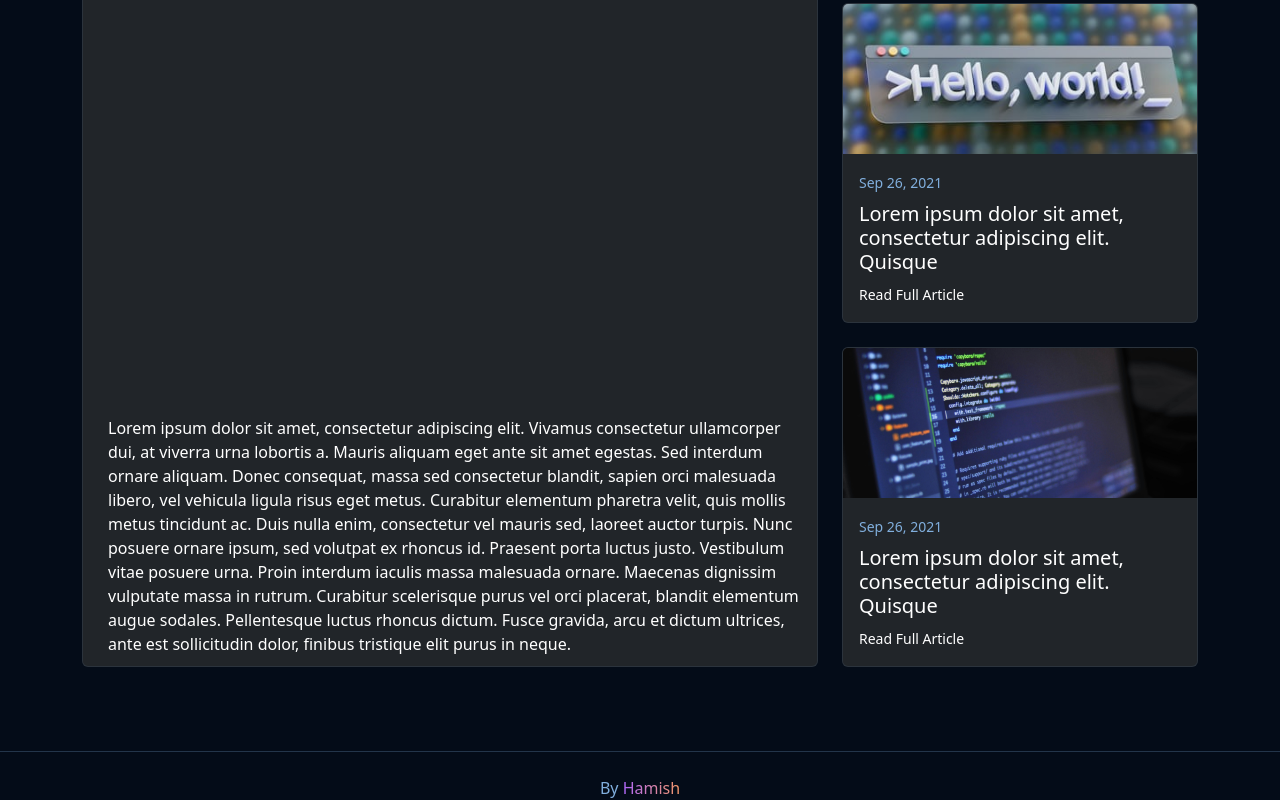
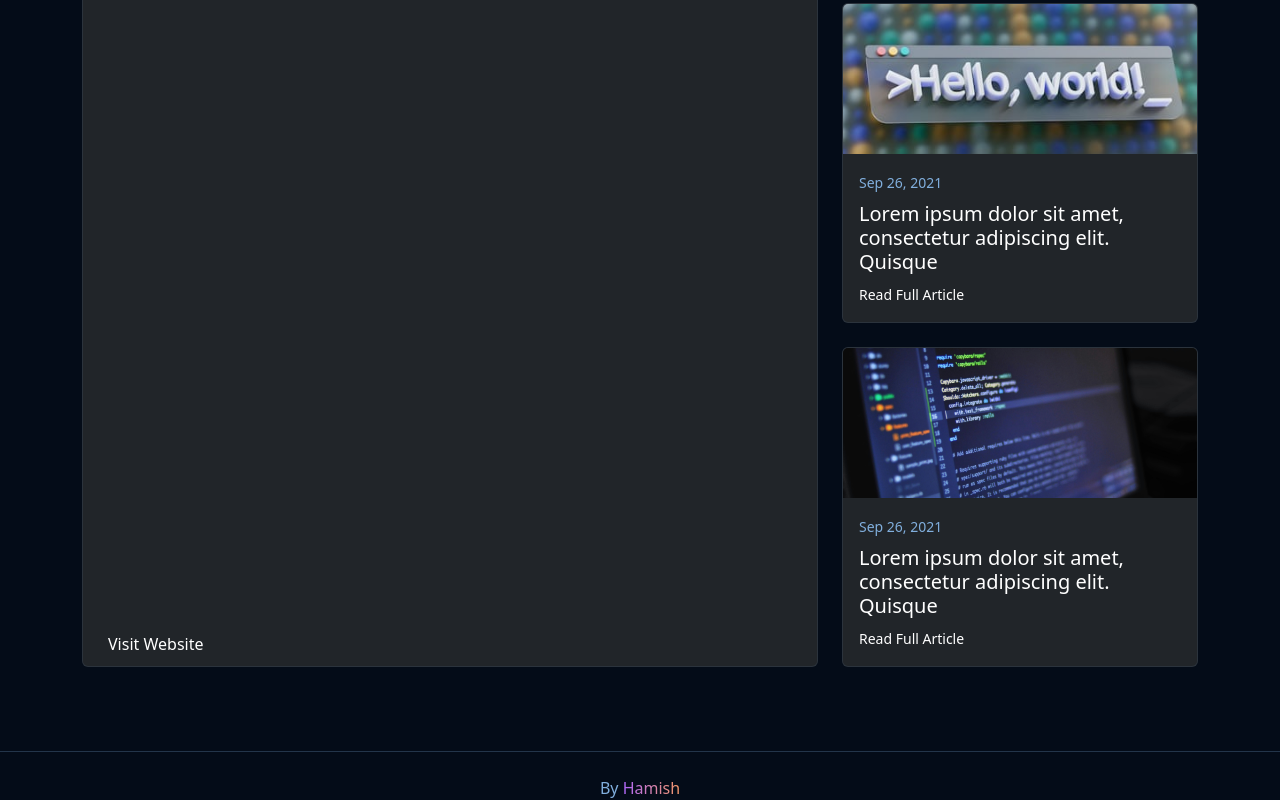
Before and after one commit to unpleckable/pypx.github.io, a plain HTML site: page index.html in a window 1280 px wide. Shown: the part 3889-4689 px from the top of the page. Drawn offline with nearby package versions, Linux system fonts and the light colour scheme.

Commit message:
Reverted Lorum Ipsum UNESCO

```diff
--- a/index.html
+++ b/index.html
@@ -339,10 +339,7 @@ Lorem ipsum dolor sit amet, consectetur adipiscing elit. Sed sodales enim vel do
 								<a
 									href="#"
 									class="text-color text-decoration-none post-link"
-									>
-Lorem ipsum dolor sit amet, consectetur adipiscing elit. Vivamus consectetur ullamcorper dui, at viverra urna lobortis a. Mauris aliquam eget ante sit amet egestas. Sed interdum ornare aliquam. Donec consequat, massa sed consectetur blandit, sapien orci malesuada libero, vel vehicula ligula risus eget metus. Curabitur elementum pharetra velit, quis mollis metus tincidunt ac. Duis nulla enim, consectetur vel mauris sed, laoreet auctor turpis. Nunc posuere ornare ipsum, sed volutpat ex rhoncus id.
-
-Praesent porta luctus justo. Vestibulum vitae posuere urna. Proin interdum iaculis massa malesuada ornare. Maecenas dignissim vulputate massa in rutrum. Curabitur scelerisque purus vel orci placerat, blandit elementum augue sodales. Pellentesque luctus rhoncus dictum. Fusce gravida, arcu et dictum ultrices, ante est sollicitudin dolor, finibus tristique elit purus in neque.</a
+									>Visit Website</a
 								>
 							</div>
 						</article>
```
